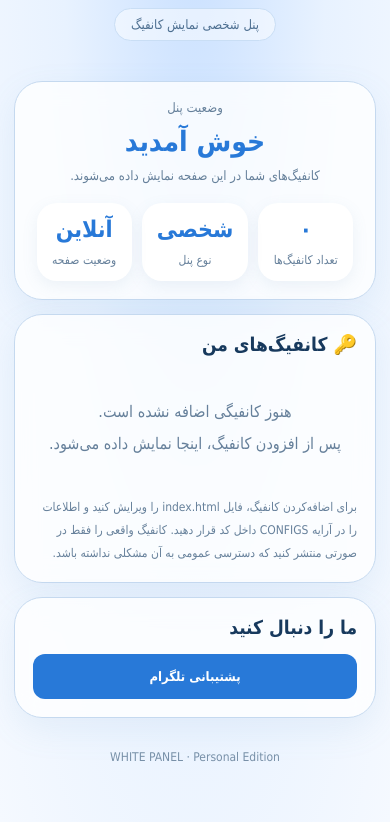
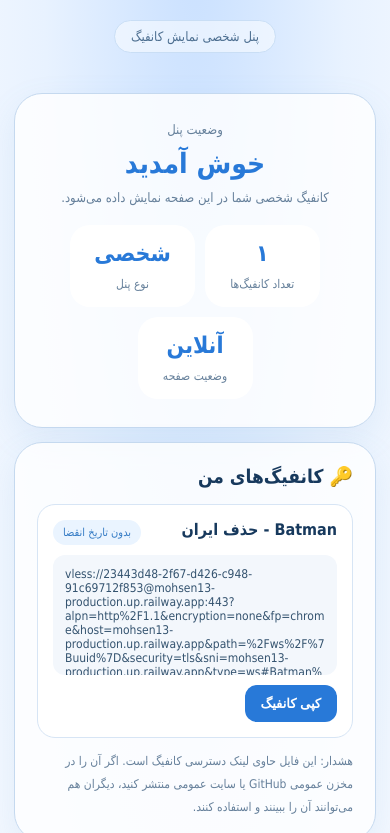
Before and after one commit to amirzafarmndi-hub/O01-PANEL, a plain HTML site: page index.html in a window 390 px wide. Shown: the part 114-947 px from the top of the page. Drawn offline with Linux system fonts and the light colour scheme.

Commit message:
Add files via upload

```diff
--- a/index.html
+++ b/index.html
@@ -1,104 +1,39 @@
 <!doctype html>
 <html lang="fa" dir="rtl">
 <head>
-<meta charset="utf-8">
-<meta name="viewport" content="width=device-width, initial-scale=1">
-<meta name="theme-color" content="#eaf3ff">
-<title>WHITE PANEL | پنل شخصی</title>
+<meta charset="utf-8"><meta name="viewport" content="width=device-width, initial-scale=1">
+<meta name="theme-color" content="#eaf3ff"><title>WHITE PANEL</title>
 <style>
-:root{--blue:#2879d8;--ink:#17395d;--muted:#66809b;--line:#c8dcf2;--card:rgba(255,255,255,.78)}
-*{box-sizing:border-box}
-body{margin:0;min-height:100vh;font-family:Tahoma,Arial,sans-serif;color:var(--ink);background:radial-gradient(ellipse at 50% 0%,#c9e0ff 0%,#e8f2ff 48%,#f5f9ff 100%);padding:26px 14px 40px}
-.wrap{max-width:720px;margin:auto}
-header{text-align:center;padding:20px 10px 26px}
-.logo{font-weight:900;letter-spacing:8px;font-size:clamp(30px,7vw,48px);color:#438ee8}
-.sub{letter-spacing:7px;color:#6699d3;font-weight:700;margin-top:4px}
-.tag{display:inline-block;margin-top:18px;padding:8px 16px;border:1px solid #c9def5;border-radius:30px;background:#ffffff80;color:#4d6f91;font-size:13px}
-.panel{background:var(--card);border:1px solid #c5d9ef;border-radius:28px;padding:22px;margin:14px 0;box-shadow:0 12px 34px #6c9bc51a;backdrop-filter:blur(12px)}
-h2{font-size:19px;margin:0 0 16px}
-.hero{text-align:center;padding:28px 18px}
-.clock{font-size:13px;color:var(--muted)}
-.big{font-size:28px;color:var(--blue);font-weight:900;margin:10px 0}
-.stats{display:flex;gap:10px;justify-content:center;flex-wrap:wrap;margin-top:20px}
-.stat{background:#fff;border-radius:20px;padding:15px 24px;min-width:115px;box-shadow:0 5px 16px #628db51a}
-.stat b{display:block;color:var(--blue);font-size:23px;margin-bottom:7px}
-.stat span{font-size:12px;color:var(--muted)}
-.config{border:1px solid #d7e5f5;border-radius:18px;padding:15px;margin:12px 0;background:#fff}
-.config-head{display:flex;align-items:center;justify-content:space-between;gap:10px;margin-bottom:10px}
-.badge{font-size:11px;background:#eaf4ff;color:#347bc5;padding:6px 10px;border-radius:20px}
-.config-text{direction:ltr;text-align:left;overflow-wrap:anywhere;white-space:pre-wrap;background:#f3f7fc;padding:12px;border-radius:12px;color:#34536f;font-size:12px;max-height:100px;overflow:auto}
-button,.btn{border:0;border-radius:12px;padding:11px 16px;background:var(--blue);color:white;font-weight:700;cursor:pointer;text-decoration:none;display:inline-block;font-size:13px}
-.empty{text-align:center;color:var(--muted);padding:24px 10px;line-height:2}
-.links{display:flex;gap:12px;flex-wrap:wrap}
-.links a{flex:1;text-align:center;min-width:180px;padding:15px}
-footer{text-align:center;color:#7890a8;font-size:12px;padding:18px}
-.note{font-size:12px;line-height:1.9;color:var(--muted);margin-top:12px}
-@media(max-width:420px){.panel{padding:18px}.stat{min-width:95px;padding:13px 15px}.links{flex-direction:column}}
-</style>
-</head>
-<body>
-<div class="wrap">
-<header>
-  <div class="logo">WHITE</div><div class="sub">P A N E L</div>
-  <div class="tag">پنل شخصی نمایش کانفیگ</div>
-</header>
-
-<section class="panel hero">
-  <div class="clock">وضعیت پنل</div>
-  <div class="big">خوش آمدید</div>
-  <div class="clock">کانفیگ‌های شما در این صفحه نمایش داده می‌شوند.</div>
-  <div class="stats">
-    <div class="stat"><b id="count">۰</b><span>تعداد کانفیگ‌ها</span></div>
-    <div class="stat"><b>شخصی</b><span>نوع پنل</span></div>
-    <div class="stat"><b>آنلاین</b><span>وضعیت صفحه</span></div>
-  </div>
-</section>
-
-<section class="panel">
-  <h2>🔑 کانفیگ‌های من</h2>
-  <div id="configs"></div>
-  <div class="note">برای اضافه‌کردن کانفیگ، فایل index.html را ویرایش کنید و اطلاعات را در آرایه CONFIGS داخل کد قرار دهید. کانفیگ واقعی را فقط در صورتی منتشر کنید که دسترسی عمومی به آن مشکلی نداشته باشد.</div>
-</section>
-
-<section class="panel">
-  <h2>ما را دنبال کنید</h2>
-  <div class="links">
-    <a class="btn" href="https://t.me/O01lk" target="_blank" rel="noopener">پشتیبانی تلگرام</a>
-  </div>
-</section>
-
-<footer>
-  WHITE PANEL · Personal Edition
-</footer>
-</div>
+:root{--blue:#2879d8;--ink:#17395d;--muted:#66809b}
+*{box-sizing:border-box}body{margin:0;min-height:100vh;font-family:Tahoma,Arial,sans-serif;color:var(--ink);background:radial-gradient(ellipse at 50% 0%,#c9e0ff,#e8f2ff 55%,#f5f9ff);padding:26px 14px}
+.wrap{max-width:720px;margin:auto}header{text-align:center;padding:20px 10px 26px}.logo{font-weight:900;letter-spacing:8px;font-size:44px;color:#438ee8}.sub{letter-spacing:7px;color:#6699d3;font-weight:700}.tag{display:inline-block;margin-top:18px;padding:8px 16px;border:1px solid #c9def5;border-radius:30px;background:#ffffff80;color:#4d6f91;font-size:13px}
+.panel{background:#ffffffd1;border:1px solid #c5d9ef;border-radius:28px;padding:22px;margin:14px 0;box-shadow:0 12px 34px #6c9bc51a}h2{font-size:19px;margin:0 0 16px}.hero{text-align:center;padding:28px 18px}.big{font-size:28px;color:var(--blue);font-weight:900;margin:10px 0}.muted{font-size:13px;color:var(--muted)}
+.stats{display:flex;gap:10px;justify-content:center;flex-wrap:wrap;margin-top:20px}.stat{background:white;border-radius:20px;padding:15px 24px;min-width:115px}.stat b{display:block;color:var(--blue);font-size:23px;margin-bottom:7px}.stat span{font-size:12px;color:var(--muted)}
+.config{border:1px solid #d7e5f5;border-radius:18px;padding:15px;margin:12px 0;background:white}.head{display:flex;justify-content:space-between;gap:10px;margin-bottom:10px}.badge{font-size:11px;background:#eaf4ff;color:#347bc5;padding:6px 10px;border-radius:20px}.value{direction:ltr;text-align:left;overflow-wrap:anywhere;background:#f3f7fc;padding:12px;border-radius:12px;color:#34536f;font-size:12px;max-height:120px;overflow:auto}button,.btn{border:0;border-radius:12px;padding:11px 16px;background:var(--blue);color:white;font-weight:700;cursor:pointer;font-size:13px;margin-top:10px}.links a{display:block;text-align:center;padding:15px;text-decoration:none}footer{text-align:center;color:#7890a8;font-size:12px;padding:18px}.note{font-size:12px;line-height:1.9;color:var(--muted);margin-top:12px}
+</style></head>
+<body><div class="wrap">
+<header><div class="logo">WHITE</div><div class="sub">P A N E L</div><div class="tag">پنل شخصی نمایش کانفیگ</div></header>
+<section class="panel hero"><div class="muted">وضعیت پنل</div><div class="big">خوش آمدید</div><div class="muted">کانفیگ شخصی شما در این صفحه نمایش داده می‌شود.</div><div class="stats"><div class="stat"><b id="count">۰</b><span>تعداد کانفیگ‌ها</span></div><div class="stat"><b>شخصی</b><span>نوع پنل</span></div><div class="stat"><b>آنلاین</b><span>وضعیت صفحه</span></div></div></section>
+<section class="panel"><h2>🔑 کانفیگ‌های من</h2><div id="configs"></div><div class="note">هشدار: این فایل حاوی لینک دسترسی کانفیگ است. اگر آن را در مخزن عمومی GitHub یا سایت عمومی منتشر کنید، دیگران هم می‌توانند آن را ببینند و استفاده کنند.</div></section>
+<section class="panel"><h2>پشتیبانی</h2><div class="links"><a class="btn" href="https://t.me/O01lk" target="_blank" rel="noopener">پشتیبانی تلگرام</a></div></section>
+<footer>WHITE PANEL · Personal Edition</footer></div>
 <script>
-// کانفیگ‌ها را اینجا اضافه کنید. نمونه:
-// { name: "کانفیگ اول", value: "vless://....", expiry: "۱۴۰۵/۱۲/۳۰" }
-const CONFIGS = [];
-
-const fa = n => String(n).replace(/\d/g, d => "۰۱۲۳۴۵۶۷۸۹"[d]);
-document.getElementById("count").textContent = fa(CONFIGS.length);
-const root = document.getElementById("configs");
-if (!CONFIGS.length) {
-  root.innerHTML = '<div class="empty">هنوز کانفیگی اضافه نشده است.<br>پس از افزودن کانفیگ، اینجا نمایش داده می‌شود.</div>';
-} else {
-  CONFIGS.forEach((item, i) => {
-    const box = document.createElement("div");
-    box.className = "config";
-    const head = document.createElement("div"); head.className = "config-head";
-    const title = document.createElement("strong"); title.textContent = item.name || `کانفیگ ${fa(i+1)}`;
-    const badge = document.createElement("span"); badge.className = "badge"; badge.textContent = item.expiry ? `انقضا: ${item.expiry}` : "فعال";
-    head.append(title, badge);
-    const value = document.createElement("div"); value.className = "config-text"; value.textContent = item.value || "";
-    const copy = document.createElement("button"); copy.textContent = "کپی کانفیگ";
-    copy.addEventListener("click", async () => {
-      try { await navigator.clipboard.writeText(item.value || ""); copy.textContent = "کپی شد ✓"; }
-      catch(e) { copy.textContent = "کپی انجام نشد"; }
-      setTimeout(()=>copy.textContent="کپی کانفیگ",1600);
-    });
-    box.append(head, value, copy); root.append(box);
-  });
-}
-</script>
-</body>
-</html>
+const CONFIGS = [{
+ name: "Batman - حذف ایران",
+ value: "vless://23443d48-2f67-d426-c948-91c69712f853@mohsen13-production.up.railway.app:443?alpn=http%2F1.1&encryption=none&fp=chrome&host=mohsen13-production.up.railway.app&path=%2Fws%2F%7Buuid%7D&security=tls&sni=mohsen13-production.up.railway.app&type=ws#Batman%D8%AD%D8%B0%D9%81+%D8%A7%DB%8C%D8%B1%D8%A7%D9%86"
+}];
+const fa=n=>String(n).replace(/\d/g,d=>"۰۱۲۳۴۵۶۷۸۹"[d]);
+document.getElementById("count").textContent=fa(CONFIGS.length);
+const root=document.getElementById("configs");
+CONFIGS.forEach((item,i)=>{
+ const box=document.createElement("div");box.className="config";
+ const head=document.createElement("div");head.className="head";
+ const title=document.createElement("strong");title.textContent=item.name||`کانفیگ ${fa(i+1)}`;
+ const badge=document.createElement("span");badge.className="badge";badge.textContent=item.expiry?`انقضا: ${item.expiry}`:"بدون تاریخ انقضا";
+ head.append(title,badge);
+ const value=document.createElement("div");value.className="value";value.textContent=item.value;
+ const btn=document.createElement("button");btn.textContent="کپی کانفیگ";
+ btn.onclick=async()=>{try{await navigator.clipboard.writeText(item.value)}catch(e){const t=document.createElement("textarea");t.value=item.value;document.body.append(t);t.select();document.execCommand("copy");t.remove()}btn.textContent="کپی شد ✓";setTimeout(()=>btn.textContent="کپی کانفیگ",1500)};
+ box.append(head,value,btn);root.append(box);
+});
+</script></body></html>
```
